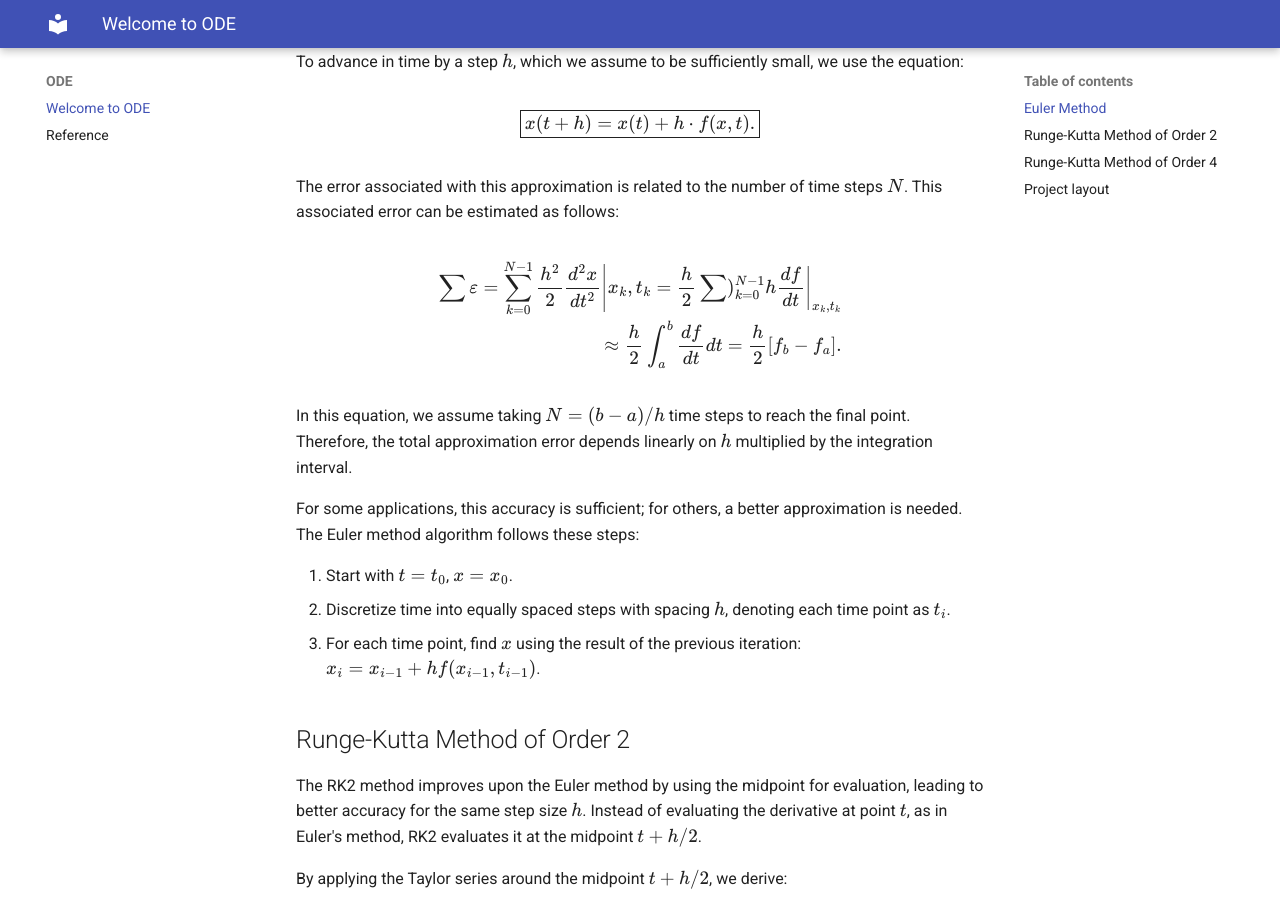
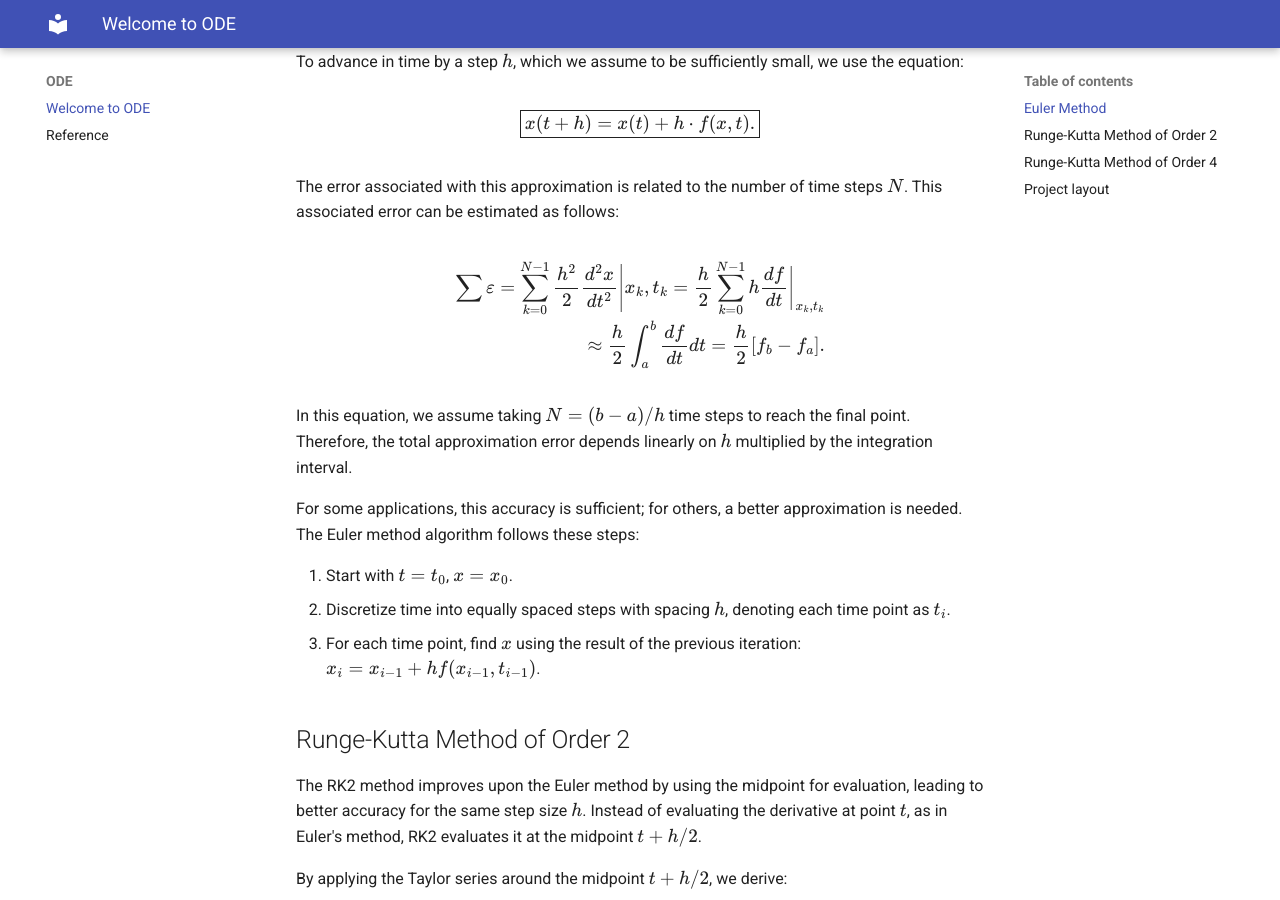
Before and after one commit to marcesiles/ode, an MkDocs documentation site: the page built from docs/index.md, in a window 1280 px wide and 900 px high, scrolled down 712 px. Built offline with MkDocs 1.6.1 and Material for MkDocs 9.7.7, drawn with Linux system fonts in a browser that asks for light colours.

```diff
--- a/docs/index.md
+++ b/docs/index.md
@@ -25,7 +25,7 @@ $$
 The error associated with this approximation is related to the number of time steps $N$. This associated error can be estimated as follows:
 
 \begin{align}
-\sum\varepsilon = \sum_{k=0}^{N-1}\frac{h^2}{2}\left. \frac{d^2x}{dt^2} \right|{x_{k}, t_{k}} = \frac{h}{2}\sum)_{k=0}^{N-1}h\left.\frac{df}{dt}\right|_{x_{k}, t_{k}}
+\sum\varepsilon = \sum_{k=0}^{N-1}\frac{h^2}{2}\left. \frac{d^2x}{dt^2} \right|{x_{k}, t_{k}} = \frac{h}{2}\sum_{k=0}^{N-1}h\left.\frac{df}{dt}\right|_{x_{k}, t_{k}}
 \\
 \approx \frac{h}2\int_{a}^b\frac{df}{dt}d t = \frac{h}{2}\left[f_{b} - f_{a}\right].
 \end{align}
```
Also changed, not shown: site/index.html.
